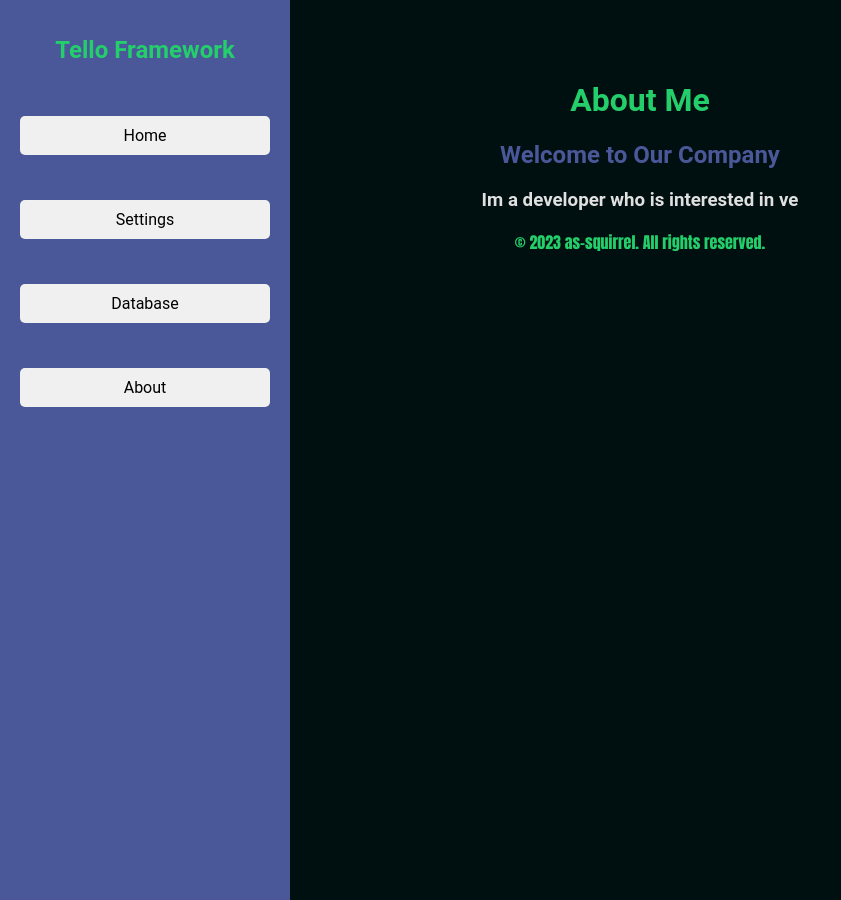
After one commit to as-squirrel/Tello-Framework, a Flask app: template templates/about.html in a window 1280 px wide. The commit adds this page. Shown: the whole page, without its empty margins (0-841 px from the left). Run offline with Flask 3, Linux system fonts and the light colour scheme; the template is opened without the code that fills it, so the values that code supplies are empty.

Commit message:
Update About Page

```diff
--- /dev/null
+++ b/templates/about.html
@@ -0,0 +1,60 @@
+<!DOCTYPE html>
+<html>
+<head>
+    <title>About me</title>
+    <link rel="stylesheet" href="https://cdnjs.cloudflare.com/ajax/libs/font-awesome/5.15.3/css/all.min.css">
+    <link rel="stylesheet" href="styles/style.css">
+    <link rel="stylesheet" href="styles/sidebar.css">
+    <style>
+        .sidebar li {
+            list-style: none;
+            margin: 5px 0;
+        }
+
+        .sidebar li a {
+            display: block;
+            padding: 10px;
+            background-color: #f0f0f0;
+            color: #000000;
+            text-decoration: none;
+            border-radius: 5px;
+        }
+
+        .sidebar li a:hover {
+            background-color: #FF7477;
+            color: #f0f0f0;
+        }
+    </style>
+
+</head>
+    <body>
+
+  <div class="sidebar">
+    <h1>Tello Framework</h1>
+    <ul>
+        <li><a href="index.html">Home</a></li>
+        <li><a href="settings.html">Settings</a></li>
+        <li><a href="database.html">Database</a></li>
+        <li><a href="about.html">About</a></li>
+    </ul>
+  </div>
+  <div class="content">
+  </div>
+  <div class="container">
+    <header class="header">
+      <h1 class="header__title">About Me</h1>
+
+    </header>
+
+    <section class="about-content">
+      <h2>Welcome to Our Company</h2>
+      <h3>Im a developer who is interested in ve</h3>
+    </section>
+
+
+    <footer class="footer">
+      <p>&copy; 2023 as-squirrel.  All rights reserved.</p>
+    </footer>
+  </div>
+</body>
+</html>
--- a/templates/index.html
+++ b/templates/index.html
@@ -21,7 +21,7 @@
         }
 
         .sidebar li a:hover {
-            background-color: #30c4d8;
+            background-color: #FF7477;
             color: #f0f0f0;
         }
     </style>
@@ -40,7 +40,7 @@
                 <li><a href="index.html">Home</a></li>
                 <li><a href="settings.html">Settings</a></li>
                 <li><a href="database.html">Database</a></li>
-                <li><a href="contact.html">Contact</a></li>
+                <li><a href="about.html">About</a></li>
             </ul>
           </div>
           <div class="content">
--- a/templates/styles/sidebar.css
+++ b/templates/styles/sidebar.css
@@ -5,7 +5,7 @@ body {
 }
 
 .sidebar {
-  background-color: #1976D2;
+  background-color: #4A5899;
   color: #fff;
   width: 250px;
   height: 100%;
@@ -54,7 +54,7 @@ body {
   width: 0;
   height: 0;
   border-radius: 50%;
-  background-color: rgba(27, 175, 212, 0.3);
+  background-color: #ff8688;
   pointer-events: none;
   transition: width 0.3s ease, height 0.3s ease;
 }
--- a/templates/styles/style.css
+++ b/templates/styles/style.css
@@ -1,6 +1,6 @@
 body {
     font-family: Arial, sans-serif;
-    background-color: #f3eeee;
+    background-color: #001011;
     margin: 0;
     padding: 0;
 }
@@ -13,12 +13,27 @@ body {
 
 h1 {
     text-align: center;
-    color: #00a7b3;
+    color: #23CE6B;
 }
 
 h2 {
     text-align: center;
-    color: #22759b;
+    color: #4A5899;
+}
+
+
+h3 {
+
+    text-align: center;
+    color: #e0e0e0;
+}
+
+footer{
+
+    text-align: center;
+    color: #23CE6B;
+    font-family: Impact, Haettenschweiler, 'Arial Narrow Bold', sans-serif;
+
 }
 
 .video-container {
@@ -30,7 +45,7 @@ h2 {
 
 #video {
     max-width: 100%;
-    border: 1px solid #ddd;
+    border: 1px solid #B8C5D6;
     box-shadow: 0 0 5px rgba(0, 0, 0, 0.2);
 }
 
```
Also changed, not shown: templates/styles/about.css (added, +15 -0 lines), templates/database.html (added).
